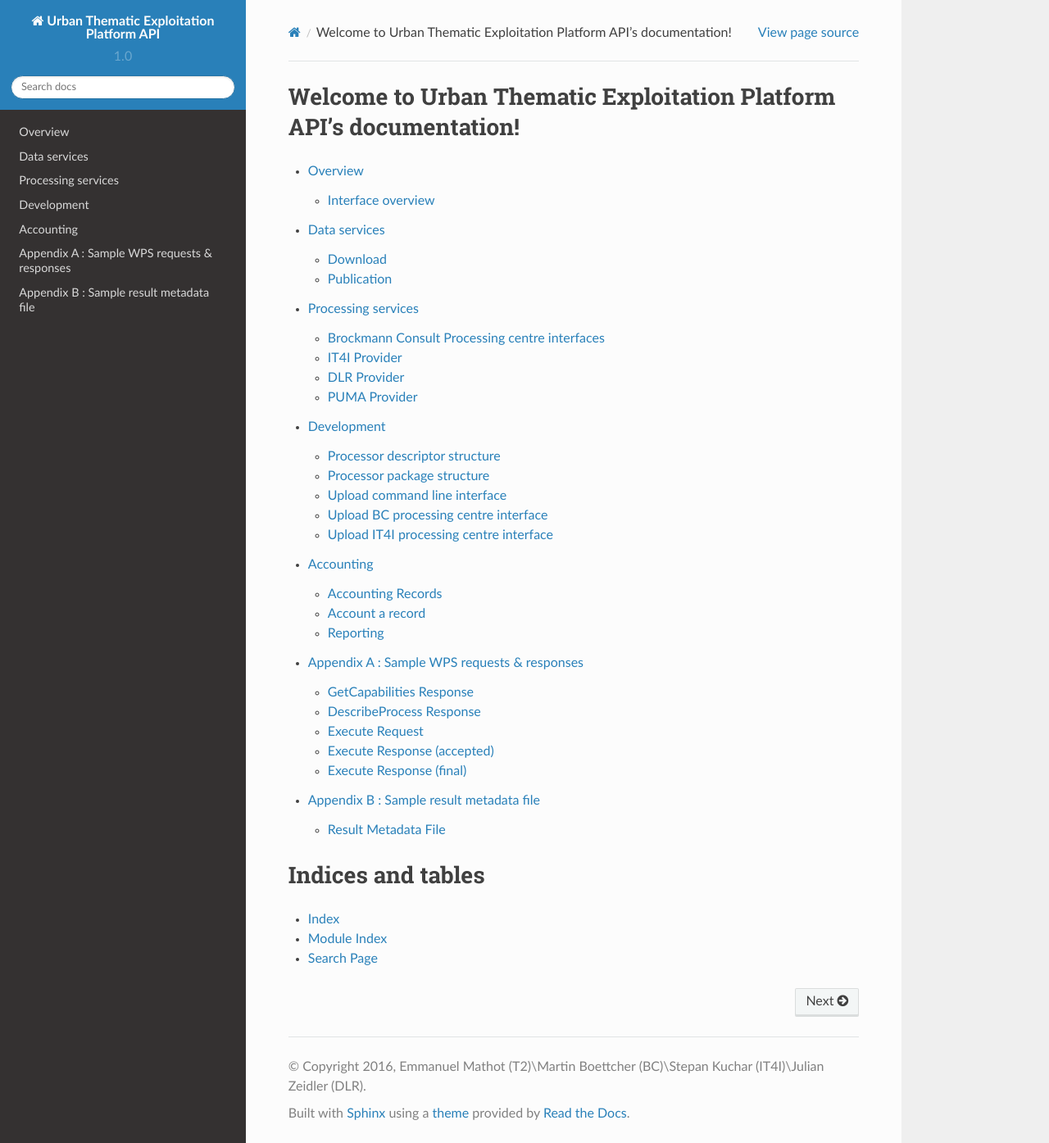
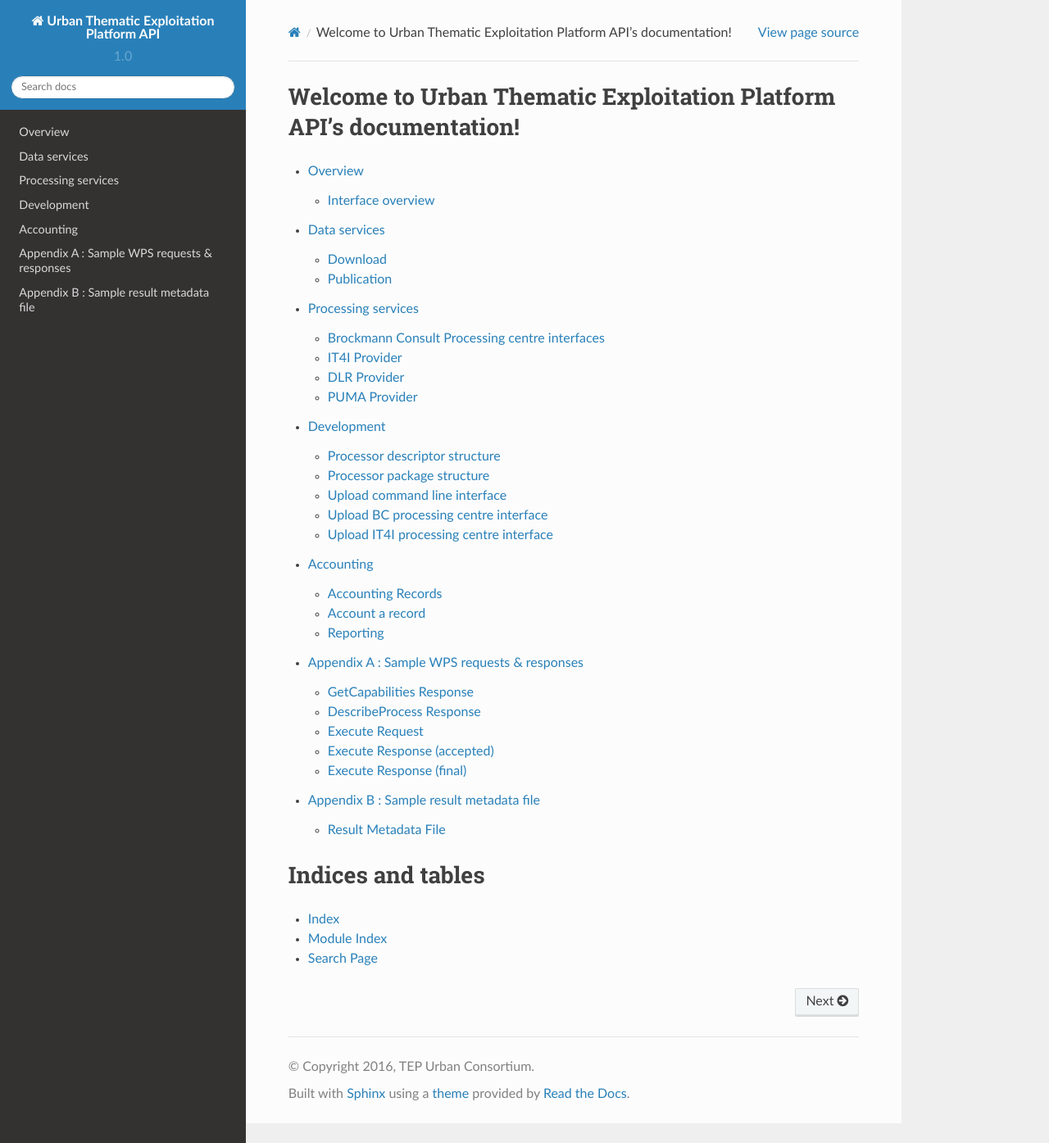
Before and after one commit to urban-tep/API, a Sphinx documentation site: the page built from source/index.rst, in a window 1280 px wide and 1395 px high. Shown: the whole window at 82% size. Built offline with Sphinx 7.4.7 and the Read the Docs theme 2.0.0, drawn with Linux system fonts in a browser that asks for light colours; pages that are not in the unit, such as notebooks, are missing from menus.

Commit message:
pdf edition
Signed-off-by: Emmanuel Mathot <emmanuel.mathot@gmail.com>

```diff
--- a/source/conf.py
+++ b/source/conf.py
@@ -61,7 +61,7 @@
 
 # General information about the project.
 project = u'Urban Thematic Exploitation Platform API'
-copyright = u'2016, Emmanuel Mathot (T2)\\Martin Boettcher (BC)\\Stepan Kuchar (IT4I)\\Julian Zeidler (DLR)'
+copyright = u'2016, TEP Urban Consortium'
 author = u'Emmanuel Mathot (T2)\\Martin Boettcher (BC)\\Stepan Kuchar (IT4I)\\Julian Zeidler (DLR)'
 
 # The version info for the project you're documenting, acts as replacement for
@@ -260,7 +260,7 @@
 
      # Additional stuff for the LaTeX preamble.
      #
-     # 'preamble': '',
+     'preamble': '\\usepackage{sdd}',
 
      # Latex figure (float) alignment
      #
@@ -278,12 +278,12 @@
 # The name of an image file (relative to this directory) to place at the top of
 # the title page.
 #
-# latex_logo = None
+latex_logo = '_static/TEP_urban_logo.png'
 
 # For "manual" documents, if this is true, then toplevel headings are parts,
 # not chapters.
 #
-# latex_use_parts = False
+latex_use_parts = False
 
 # If true, show page references after internal links.
 #
```
Also changed, not shown: source/_static/TEP_urban_logo.png (added), source/_static/dlrcomplete.png (added), source/_static/esa.png (added), source/_static/logo-urban-big.png (added), source/_static/logo-urban.png (added), source/_static/logoconsortium.png (added), 2 other files.
